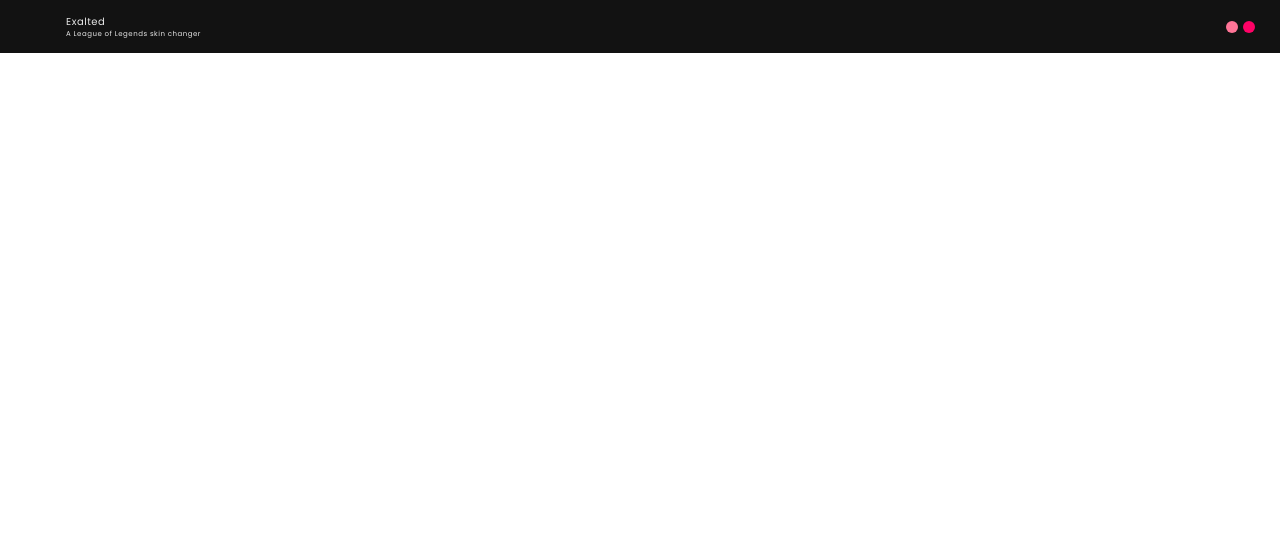
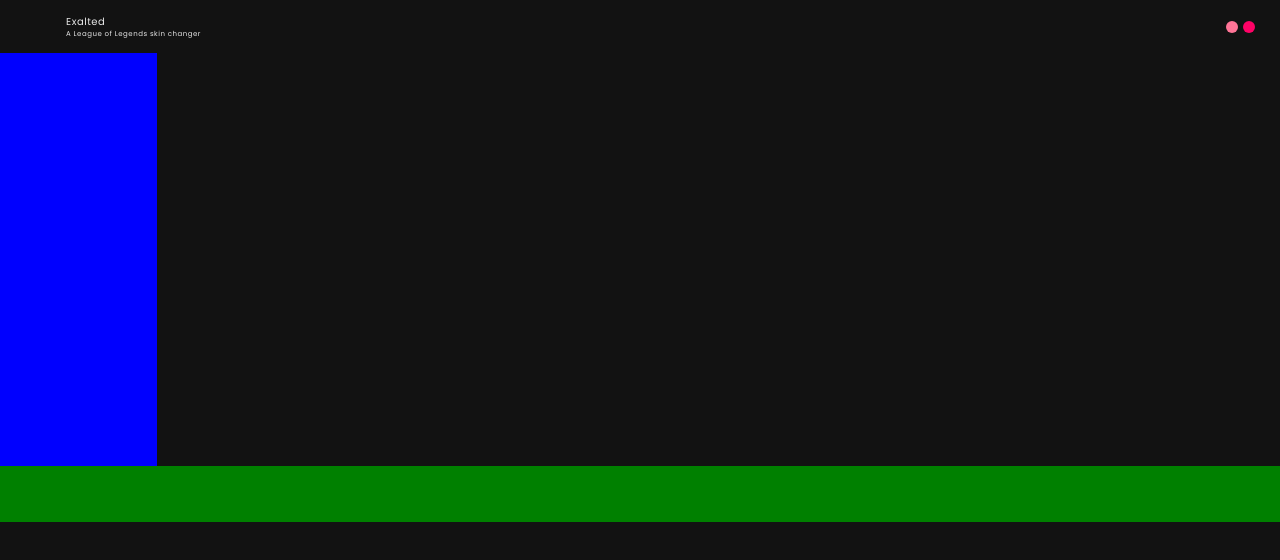
Before and after one commit to koobzaar/Exalted, a React (Vite) app in the folder src/renderer/: page / in a window 1280 px wide. Shown: the top 560 px of the page. Built offline with nearby package versions, Linux system fonts and the light colour scheme.

Commit message:
main not showing

```diff
--- a/src/renderer/src/assets/App.css
+++ b/src/renderer/src/assets/App.css
@@ -1,3 +1,25 @@
+#exalted {
+  width: 100%;
+  height: 100%;
+  background-color: var(--color-background);
+}
+main {
+  display: flex;
+  width: 100%;
+  height: 413px;
+}
+main aside {
+  width: 157px;
+  height: 100%; /* Ajusta a altura para ocupar toda a área à esquerda */
+  background-color: blue;
+}
+
+footer {
+  width: 100%;
+  background-color: green;
+  height: 56px;
+}
+
 header {
   -webkit-app-region: drag;
   height: 53px;
```
